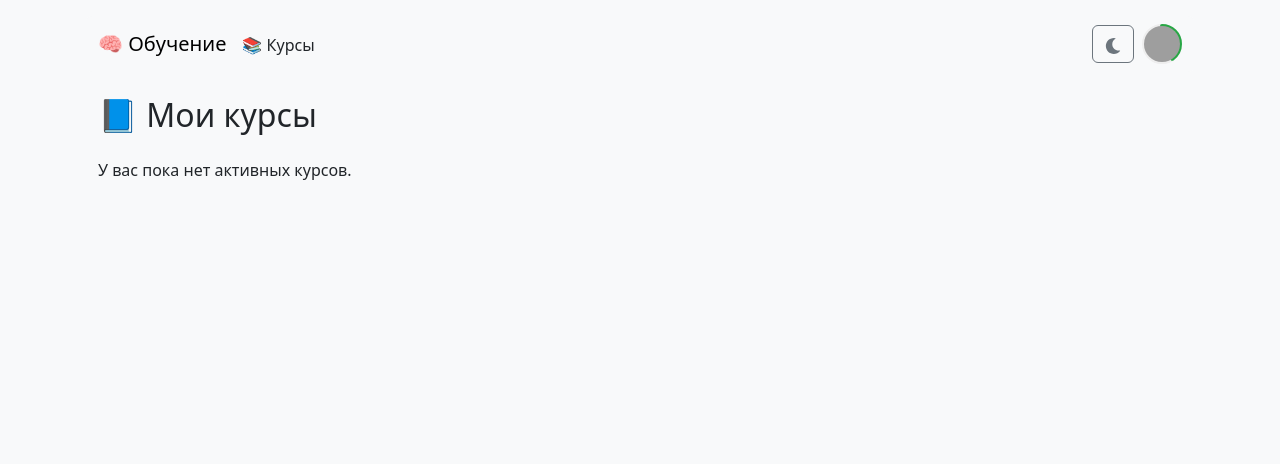
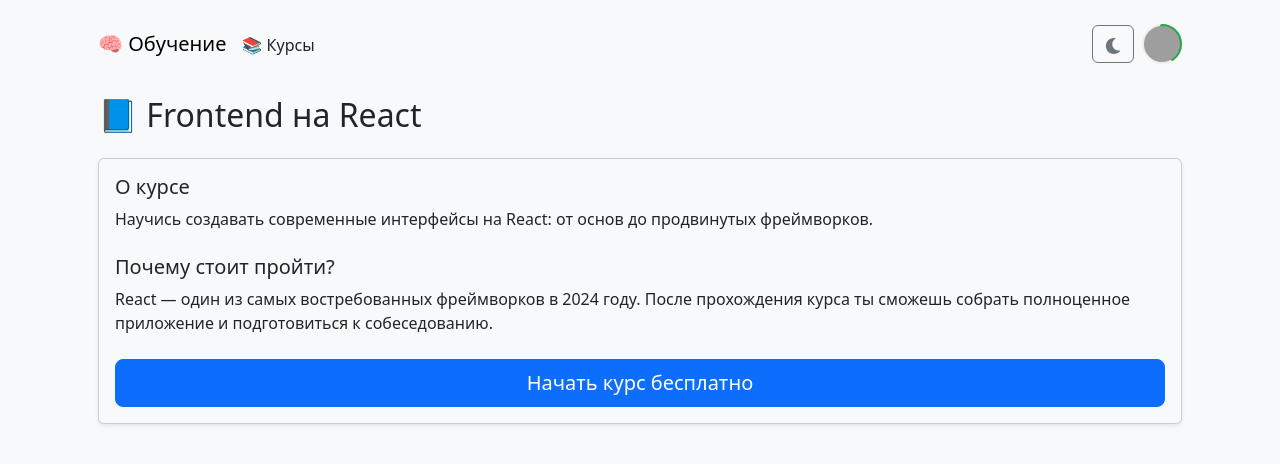
Before and after one commit to USamirjon/miniapp, a React (Create React App) app: page /courses in a window 1280 px wide. Shown: the top 464 px of the page. Built offline with nearby package versions, Linux system fonts and the light colour scheme; grey boxes are pictures that could not be loaded.

Commit message:
courses-changev1

```diff
--- a/src/App.js
+++ b/src/App.js
@@ -49,10 +49,9 @@
             <Header xp={xp} xpDelta={xpDelta} theme={theme} toggleTheme={toggleTheme} />
             <Routes>
                 <Route path="/" element={<Home theme={theme} />} />
-                <Route path="/" element={<Home />} />
-                <Route path="/courses" element={<Courses />} />
-                <Route path="/course/:courseId" element={<CoursePage />} />
-                <Route path="/lessons" element={<Lessons theme={theme} />} />
+                <Route path="/courses" element={<Courses theme={theme}/>} />
+                <Route path="/course/:courseId/coursepage" element={<CoursePage theme={theme}/>} />
+                <Route path="/course/:courseId/lessons" element={<Lessons theme={theme} />} />
                 <Route path="/lesson/:id" element={<Lesson onFinish={gainXp} theme={theme} />} />
                 <Route path="/test/:id" element={<Test theme={theme} />} />
                 <Route path="/profile" element={<Profile theme={theme} />} />
--- a/src/pages/CoursePage.jsx
+++ b/src/pages/CoursePage.jsx
@@ -3,41 +3,56 @@
 import { Card, Button, Row, Col } from 'react-bootstrap';
 import { CheckCircleFill, XCircleFill } from 'react-bootstrap-icons';
 
-const CoursePage = () => {
+const CoursePage = ({ theme }) => {
     const { courseId } = useParams();
     const [lessons, setLessons] = useState([]);
     const [courseTitle, setCourseTitle] = useState('');
-    const [theme, setTheme] = useState('light');
 
     const navigate = useNavigate();
 
     useEffect(() => {
-        const storedTheme = localStorage.getItem('theme') || 'light';
-        setTheme(storedTheme);
+        // Заглушка:
+        setLessons([
+            {
+                id: 101,
+                title: 'Введение в курс',
+                description: 'Основы, структура и цели курса',
+                isPassed: true,
+            },
+            {
+                id: 102,
+                title: 'JSX и компоненты',
+                description: 'Как писать JSX и создавать компоненты',
+                isPassed: false,
+            }
+        ]);
+        setCourseTitle('Демо-курс React');
 
-        fetchCourseLessons();
+        // Когда будет API:
+        // fetchCourseLessons();
     }, [courseId]);
 
-    const fetchCourseLessons = async () => {
-        try {
-            const res = await fetch(`https://localhost:7137/api/courses/${courseId}/lessons`);
-            const data = await res.json();
-            setLessons(data.lessons);
-            setCourseTitle(data.title);
-        } catch (err) {
-            console.error('Ошибка при получении уроков курса:', err);
-        }
-    };
+    // const fetchCourseLessons = async () => {
+    //     try {
+    //         const res = await fetch(`https://localhost:7137/api/courses/${courseId}/lessons`);
+    //         const data = await res.json();
+    //         setLessons(data.lessons);
+    //         setCourseTitle(data.title);
+    //     } catch (err) {
+    //         console.error('Ошибка при получении уроков курса:', err);
+    //     }
+    // };
 
     const handleGoToLesson = (lessonId) => {
         navigate(`/lesson/${lessonId}`);
     };
 
-    const cardBg = theme === 'dark' ? 'bg-dark text-light' : 'bg-light text-dark';
-    const buttonVariant = theme === 'dark' ? 'light' : 'primary';
+    const isDark = theme === 'dark';
+    const cardBg = isDark ? 'bg-dark text-light' : 'bg-light text-dark';
+    const buttonVariant = isDark ? 'light' : 'primary';
 
     return (
-        <div className="container mt-4">
+        <div className={`container mt-4 ${isDark ? 'text-light' : 'text-dark'}`}>
             <h2 className="mb-4">📘 {courseTitle}</h2>
 
             <Row>
@@ -48,18 +63,20 @@
                                 <Card.Title className="d-flex justify-content-between align-items-center">
                                     {lesson.title}
                                     {lesson.isPassed ? (
-                                        <CheckCircleFill color="green" size={24} />
+                                        <CheckCircleFill color="limegreen" size={24} />
                                     ) : (
-                                        <XCircleFill color="red" size={24} />
+                                        <XCircleFill color="tomato" size={24} />
                                     )}
                                 </Card.Title>
                                 <Card.Text>{lesson.description}</Card.Text>
+                                <div className="d-grid">
                                     <Button
                                         variant={buttonVariant}
                                         onClick={() => handleGoToLesson(lesson.id)}
                                     >
                                         {lesson.isPassed ? 'Повторить' : 'Начать'}
                                     </Button>
+                                </div>
                             </Card.Body>
                         </Card>
                     </Col>
--- a/src/pages/Courses.jsx
+++ b/src/pages/Courses.jsx
@@ -1,89 +1,57 @@
-import React, { useEffect, useState } from 'react';
-import { Card, ProgressBar, Button, Row, Col } from 'react-bootstrap';
-import { useNavigate } from 'react-router-dom';
+import React from 'react';
+import { Card, Button } from 'react-bootstrap';
 
-const Courses = () => {
-    const [myCourses, setMyCourses] = useState([]);
-    const [userId, setUserId] = useState(null);
+const CoursePage = ({ theme }) => {
+    const isDark = theme === 'dark';
+    const cardBg = isDark ? 'bg-dark text-light' : 'bg-light text-dark';
+    const buttonVariant = isDark ? 'light' : 'primary';
 
-    const navigate = useNavigate();
-
-    const theme = localStorage.getItem('theme') || 'light';
-    const cardBg = theme === 'dark' ? 'bg-dark text-light' : 'bg-light text-dark';
-    const buttonVariant = theme === 'dark' ? 'light' : 'primary';
-
-    useEffect(() => {
-        const tg = window.Telegram?.WebApp;
-        if (!tg) return;
-
-        tg.expand();
-        const user = tg.initDataUnsafe?.user;
-        if (user) {
-            setUserId(user.id);
-            fetchMyCourses(user.id);
-        }
-    }, []);
-
-    const fetchMyCourses = async (telegramId) => {
-        try {
-            const res = await fetch(`https://localhost:7137/api/users/${telegramId}/courses`);
-            const data = await res.json();
-            setMyCourses(data);
-        } catch (err) {
-            console.error('Ошибка при получении курсов пользователя:', err);
-        }
+    // Заглушка курса:
+    const course = {
+        id: 1,
+        title: 'Frontend на React',
+        description: 'Научись создавать современные интерфейсы на React: от основ до продвинутых фреймворков.',
+        whyTake: 'React — один из самых востребованных фреймворков в 2024 году. После прохождения курса ты сможешь собрать полноценное приложение и подготовиться к собеседованию.',
+        isFree: true // если false — будет кнопка "Купить"
     };
 
-    const handleGoToCourse = (courseId) => {
-        navigate(`/course/${courseId}`);
+    const handleStartCourse = () => {
+        // переход к урокам
+        window.location.href = `/course/${course.id}/coursePage`;
+    };
+
+    const handlePurchaseCourse = () => {
+        // здесь потом добавишь интеграцию с покупкой
+        alert('Оформление покупки пока недоступно');
     };
 
     return (
-        <div className="container mt-4">
-            <h2 className="mb-4">📘 Мои курсы</h2>
-            <Row>
-                {myCourses.length === 0 && (
-                    <Col>
-                        <p>У вас пока нет активных курсов.</p>
-                    </Col>
-                )}
+        <div className={`container mt-4 ${isDark ? 'text-light' : 'text-dark'}`}>
+            <h2 className="mb-4">📘 {course.title}</h2>
 
-                {myCourses.map((course) => {
-                    const progressPercent = Math.round(
-                        (course.lessonsPassed / course.totalLessons) * 100
-                    );
+            <Card className={`${cardBg} shadow-sm`}>
+                <Card.Body>
+                    <Card.Title>О курсе</Card.Title>
+                    <Card.Text>{course.description}</Card.Text>
 
-                    return (
-                        <Col key={course.id} xs={12} md={6} lg={4} className="mb-4">
-                            <Card className={`${cardBg} shadow-sm h-100`}>
-                                <Card.Body>
-                                    <Card.Title>{course.title}</Card.Title>
-                                    <Card.Subtitle className="mb-2 text-muted">{course.topic}</Card.Subtitle>
-                                    <Card.Text>
-                                        <strong>Прогресс:</strong>{' '}
-                                        {course.lessonsPassed}/{course.totalLessons}
-                                    </Card.Text>
+                    <Card.Title className="mt-4">Почему стоит пройти?</Card.Title>
+                    <Card.Text>{course.whyTake}</Card.Text>
 
-                                    <ProgressBar
-                                        now={progressPercent}
-                                        label={`${progressPercent}%`}
-                                        className="mb-3"
-                                    />
-
-                                    <Button
-                                        variant={buttonVariant}
-                                        onClick={() => handleGoToCourse(course.id)}
-                                    >
-                                        Перейти
-                                    </Button>
-                                </Card.Body>
-                            </Card>
-                        </Col>
-                    );
-                })}
-            </Row>
+                    <div className="mt-4 d-grid">
+                        {course.isFree ? (
+                            <Button variant={buttonVariant} size="lg" onClick={handleStartCourse}>
+                                Начать курс бесплатно
+                            </Button>
+                        ) : (
+                            <Button variant="success" size="lg" onClick={handlePurchaseCourse}>
+                                Купить курс
+                            </Button>
+                        )}
+                    </div>
+                </Card.Body>
+            </Card>
         </div>
     );
 };
 
-export default Courses;
+export default CoursePage;
--- a/src/pages/Lessons.jsx
+++ b/src/pages/Lessons.jsx
@@ -1,8 +1,21 @@
-import React from 'react';
+import React, { useEffect, useState } from 'react';
 import { Card, Button, ProgressBar } from 'react-bootstrap';
-import { Link } from 'react-router-dom';
+import { Link, useParams } from 'react-router-dom';
 
-const lessons = [
+const Lessons = ({ theme }) => {
+    const { courseId } = useParams();
+    const isDark = theme === 'dark';
+    const cardBg = isDark ? 'bg-dark text-light' : 'bg-light text-dark';
+    const buttonVariant = isDark ? 'light' : 'primary';
+
+    const [lessons, setLessons] = useState([]);
+    const [courseTitle, setCourseTitle] = useState('');
+
+    useEffect(() => {
+        // Заглушка — в будущем заменить на запрос к API:
+        setCourseTitle('Frontend на React');
+
+        setLessons([
             {
                 id: 1,
                 title: 'Основы Telegram Mini App',
@@ -21,15 +34,21 @@
                 description: 'Пользователь сможет пройти интерактивный тест.',
                 progress: 0
             }
-];
+        ]);
 
-const Lessons = () => {
-    const theme = localStorage.getItem('theme') || 'light';
-    const cardBg = theme === 'dark' ? 'bg-dark text-light' : 'bg-light text-dark';
+        // API-запрос, если будет бэк:
+        // const fetchLessons = async () => {
+        //     const res = await fetch(`https://localhost:7137/api/courses/${courseId}/lessons`);
+        //     const data = await res.json();
+        //     setLessons(data.lessons);
+        //     setCourseTitle(data.title);
+        // };
+        // fetchLessons();
+    }, [courseId]);
 
     return (
-        <div>
-            <h2 className="mb-4">📚 Список уроков</h2>
+        <div className={`container mt-4 ${isDark ? 'text-light' : 'text-dark'}`}>
+            <h2 className="mb-4">📚 Уроки курса: {courseTitle}</h2>
 
             <div className="row">
                 {lessons.map(lesson => (
@@ -39,10 +58,15 @@
                                 <Card.Title>{lesson.title}</Card.Title>
                                 <Card.Text>{lesson.description}</Card.Text>
 
-                                <ProgressBar now={lesson.progress} label={`${lesson.progress}%`} className="mb-3" />
+                                <ProgressBar
+                                    now={lesson.progress}
+                                    label={`${lesson.progress}%`}
+                                    className="mb-3"
+                                    variant={isDark ? 'info' : 'primary'}
+                                />
 
                                 <Link to={`/lesson/${lesson.id}`}>
-                                    <Button variant={theme === 'dark' ? 'light' : 'primary'}>
+                                    <Button variant={buttonVariant}>
                                         {lesson.progress === 100 ? 'Повторить' : 'Начать'}
                                     </Button>
                                 </Link>
```
Lines whose indentation alone changed are shown as unchanged.
